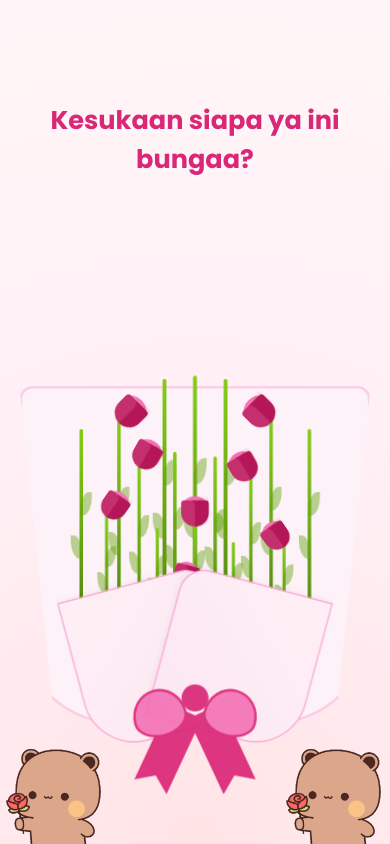
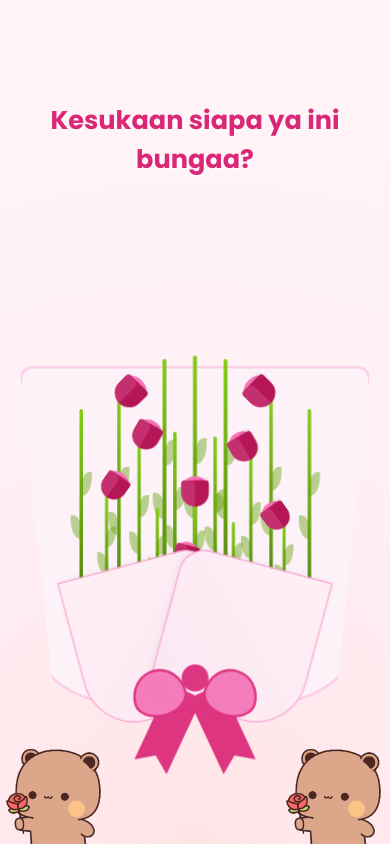
Before and after one commit to BintangAri/Buatbocil, a React (Create React App) app: page / in a window 390 px wide. Both pictures are taken after a click on the button "Iya". Built offline with nearby package versions, Linux system fonts and the light colour scheme.

Commit message:
Fix ribbon

```diff
--- a/src/FlowerStyle.css
+++ b/src/FlowerStyle.css
@@ -17,7 +17,7 @@
 /* ========================================= */
 .bouquet-container {
   position: absolute;
-  /* REVISI DESKTOP: Dinaikkan jadi 180px agar pita terlihat jelas */
+  /* REVISI DESKTOP: Tetap di 180px (sudah cukup tinggi) */
   bottom: 180px;
   left: 50%;
   transform: translateX(-50%);
@@ -176,8 +176,9 @@
     /* Scale tetap */
     transform: translateX(-50%) scale(0.65);
 
-    /* REVISI MOBILE: Dinaikkan jadi 120px agar pita aman terlihat */
-    bottom: 120px;
+    /* REVISI MOBILE: Naikkan sedikit lagi dari 120px ke 140px */
+    /* Ini akan memastikan pita benar-benar terlihat aman di berbagai layar HP */
+    bottom: 140px;
 
     transform-origin: bottom center;
   }
```
